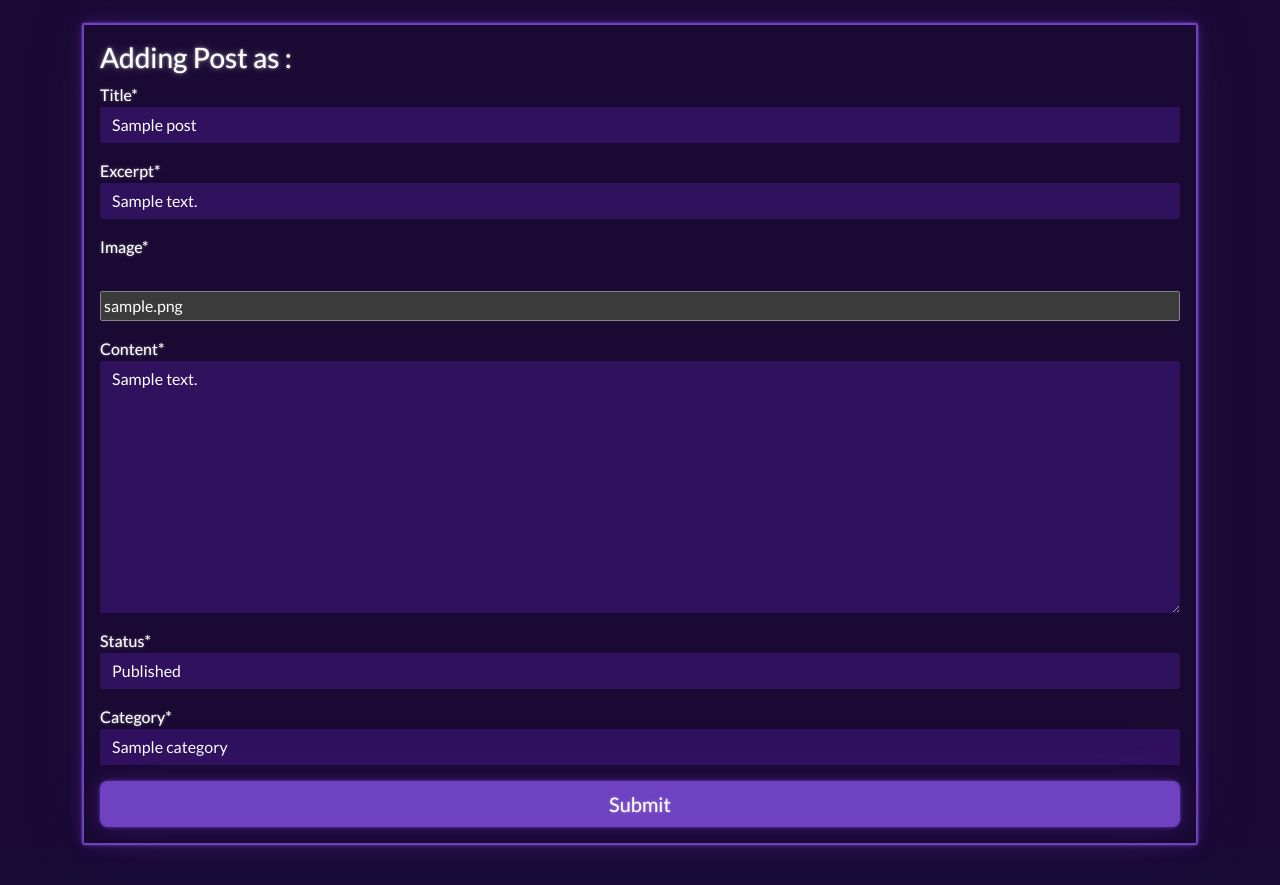
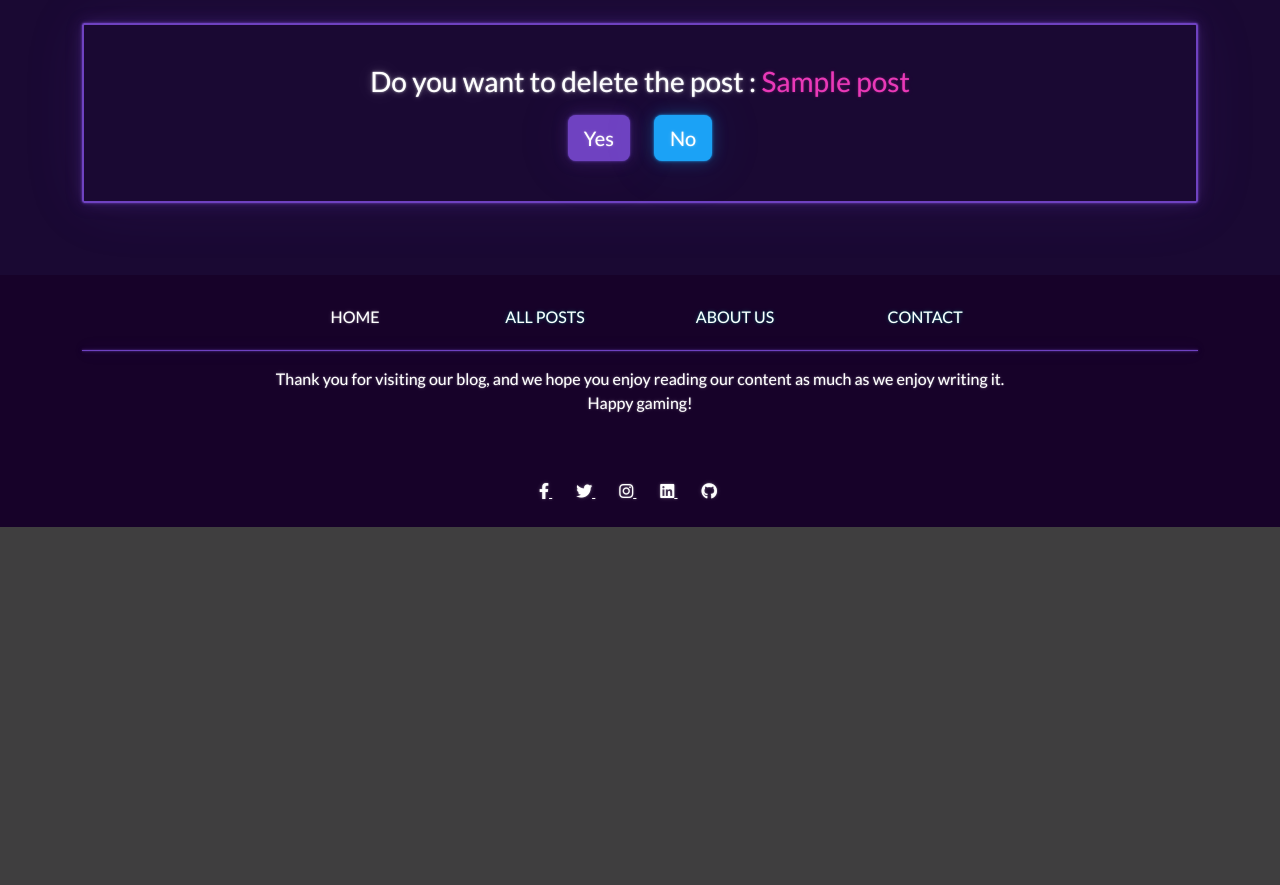
Before and after one commit to mich1991/Nerd_Cave, a Django app: page /author-panel/delete/1 in a window 1280 px wide. Shown: the part 457-1342 px from the top of the page. After the commit the page ends 984 px from the top, so only its background shows below. Run offline with Django 4.2, Linux system fonts and the light colour scheme; tables that the repository leaves empty hold one stand-in row (values such as "Sample post"); some libraries are stand-ins or nearby versions.

Commit message:
Add delete view.

```diff
--- a/blog/urls.py
+++ b/blog/urls.py
@@ -11,5 +11,5 @@ urlpatterns = [
 	path('author-panel', views.AuthorPostListView.as_view(), name='author_post_list'),
 	path('author-panel/add', views.AuthorAddPostView.as_view(), name='author_add_post'),
 	path('author-panel/edit/<int:pk>', views.AuthorEditPostView.as_view(), name='author_edit_post'),
-	path('author-panel/delete/<int:pk>', views.AuthorEditPostView.as_view(), name='author_delete_post')
+	path('author-panel/delete/<int:pk>', views.AuthorDeletePostView.as_view(), name='author_delete_post')
 ]
--- a/blog/views.py
+++ b/blog/views.py
@@ -1,7 +1,8 @@
 from django.contrib.auth.decorators import user_passes_test
 from django.shortcuts import render, get_object_or_404, redirect
-from django.views.generic import View, ListView
+from django.views.generic import View, ListView, DeleteView
 from django.utils.text import slugify
+from django.urls import reverse
 from .models import Post, Category
 from .forms import CommentForm, ContactForm, PostForm
 
@@ -206,3 +207,14 @@ class AuthorEditPostView(View):
 			'edit': True,
 		}
 		return render(request, 'blog/author/author_add_post.html', ctx)
+
+
+class AuthorDeletePostView(DeleteView):
+	template_name = 'blog/author/author_delete_post.html'
+
+	def get_object(self):
+		pk = self.kwargs.get('pk')
+		return get_object_or_404(Post, pk=pk)
+
+	def get_success_url(self):
+		return reverse('author_post_list')
--- a/templates/account/logout.html
+++ b/templates/account/logout.html
@@ -39,7 +39,6 @@
                     <a class="btn btn-info" id="sign-out-button" href="{% url 'home' %}" type="button">{% trans "Stay" %}</a>
                 </div>
             </div>
-
         </form>
     </div>
 </div>
--- /dev/null
+++ b/templates/blog/author/author_delete_post.html
@@ -0,0 +1,41 @@
+{% extends "base.html" %}
+{% load crispy_forms_filters %}
+{% load crispy_forms_tags %}
+{% load static %}
+{% block title %}Nerd Cave - Delete Post {{ object.title }} {% endblock %}
+{% block css_files %}
+    <link rel="stylesheet" href="{% static 'author_post.css' %}">
+{% endblock %}
+
+{% block hero-image-url %}
+    url('https://res.cloudinary.com/dxtsy4mcr/image/upload/v1672875464/carl-raw-m3hn2Kn5Bns-unsplash_jqfrri.jpg')
+{% endblock %}
+{% block hero-heading %}
+    Delete Post
+{% endblock %}
+{% block hero-subheading %}
+    You are about to delete a post.
+{% endblock %}
+
+{% block content %}
+    <div class="container py-4 my-auto">
+        <div class="card border-primary">
+            <div class="card-body m-4">
+                <h3 class="text-center mb-3">Do you want to delete the post : <span class="text-secondary">{{ object.title }}</span></h3>
+                <form method="post" class="d-flex flex-column justify-content-center align-items-center gap-2">
+                    {% csrf_token %}
+                    <div class="row">
+                        <div class="col">
+                            <button class="btn btn-lg btn-primary" id="sign-out-button" type="submit">Yes</button>
+                        </div>
+                        <div class="col">
+                            <a class="btn btn-lg btn-info" id="sign-out-button" href="{% url 'author_post_list' %}" type="button">No</a>
+                        </div>
+                    </div>
+
+                </form>
+            </div>
+        </div>
+    </div>
+
+{% endblock %}
```
Also changed, not shown: templates/blog/author/author_post_list.html (+6 -4 lines), blog/migrations/0004_alter_contact_date.py (added).
